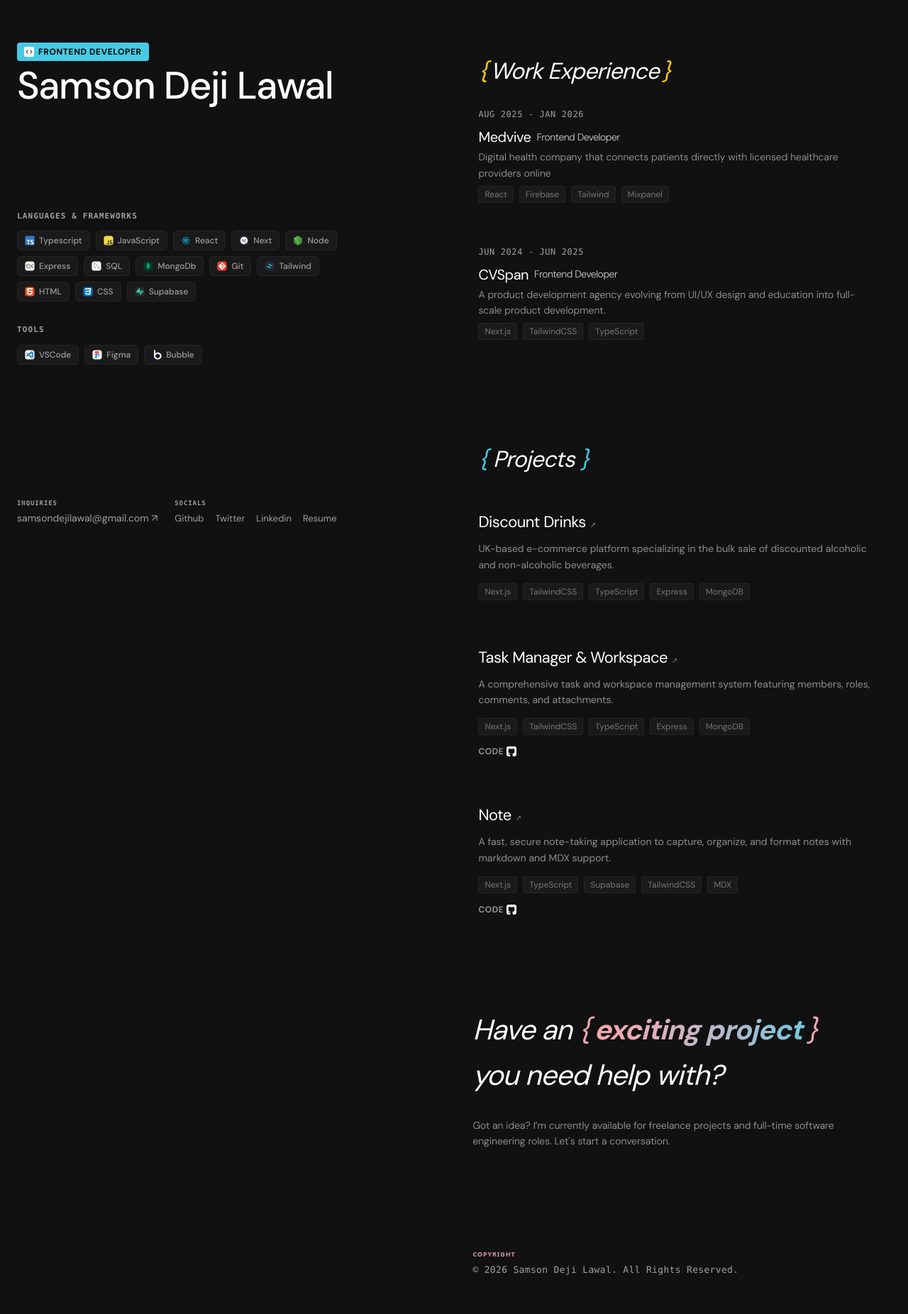
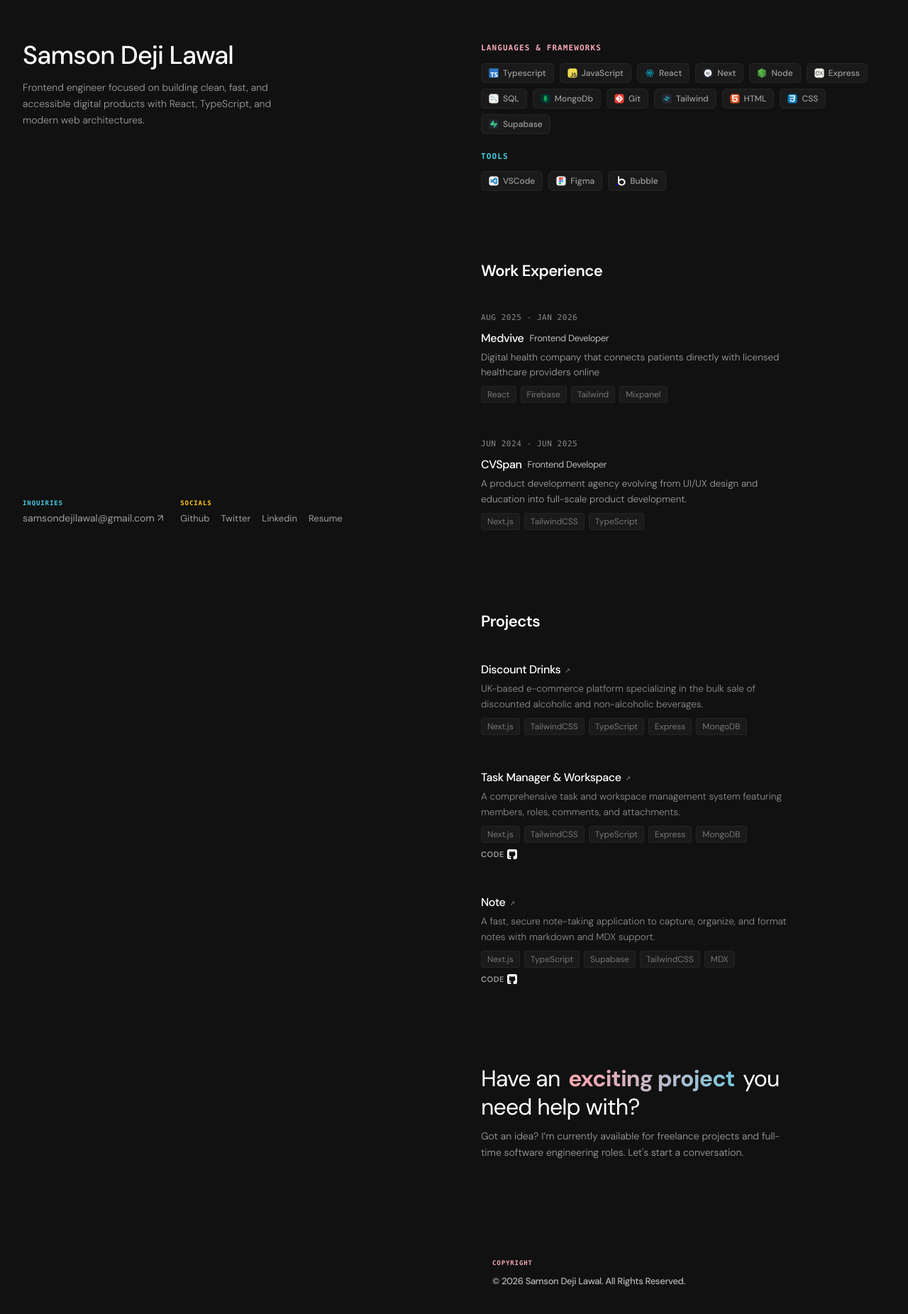
Before and after one commit to samsonlawal/My-Portfolio, a Next.js app: page / in a window 1280 px wide. Shown: the top 1852 px of the page at 71% size. Built offline with nearby package versions, Linux system fonts and the light colour scheme.

Commit message:
updates v1

```diff
--- a/src/app/page.tsx
+++ b/src/app/page.tsx
@@ -5,6 +5,7 @@ import Main from "@/components/layouts/home";
 
 import Image from "next/image";
 import About from "@/components/pages/about";
+import Skills from "@/components/pages/skills";
 import Works from "@/components/pages/work";
 import Projects from "@/components/pages/projects";
 import Contact from "@/components/pages/contact";
@@ -40,12 +41,12 @@ export default function Home() {
         <meta property="og:type" content="website" />
       </Head>
 
-      <div className="flex flex-col lg:flex-row max-w-7xl mx-auto min-h-screen w-full px-3 lg:px-6 font-dm-sans bg-[#fff] dark:bg-[#111] text-black transition-all duration-300">
+      <div className="flex flex-col lg:flex-row lg:justify-between max-w-7xl mx-auto min-h-screen w-full px-4 lg:px-8 font-dm-sans bg-[#fff] dark:bg-[#111] text-black transition-all duration-300">
         <div className="lg:w-[45%] lg:sticky lg:top-0 h-fit lg:h-screen lg:py-0 overflow-y-auto [&::-webkit-scrollbar]:hidden [-ms-overflow-style:none] [scrollbar-width:none]">
           <Main />
         </div>
-        <div className="lg:flex-1 flex flex-col gap-24 py-[60px] lg:py-[60px] lg:pl-18">
-          {/* <About /> */}
+        <div className="lg:w-[48%] max-w-[570px] flex flex-col gap-24 py-[60px] lg:py-[60px]">
+          <Skills />
           <Works />
           <Projects />
           <Contact />
--- a/src/components/pages/about/index.tsx
+++ b/src/components/pages/about/index.tsx
@@ -11,10 +11,8 @@ export default function About() {
         className="flex flex-col gap-4 w-full items-start font-dm-sans text-left justify-start"
       >
         {/* Header */}
-        <h3 className="text-[24px] lg:text-[32px] tracking-tight leading-8 italic text-white hover:text-[#F1A7B4] duration-300 transition-colors select-none group">
-          <span className="text-[#F1A7B4] pr-[4px]">{"{"}</span>
+        <h3 className="text-[24px] lg:text-[32px] tracking-tight leading-8 text-white hover:text-[#F1A7B4] duration-300 transition-colors select-none group">
           About Me
-          <span className="text-[#F1A7B4] pl-[4px]">{"}"}</span>
         </h3>
 
         {/* Content Paragraphs */}
--- a/src/components/pages/blog/index.tsx
+++ b/src/components/pages/blog/index.tsx
@@ -20,7 +20,7 @@ export default function Blog() {
           </div>
 
           {/* Description */}
-          <div className="md:col-span-5 text-[14px] text-white/70 leading-relaxed max-w-md pt-1 font-serif italic">
+          <div className="md:col-span-5 text-[14px] text-white/70 leading-relaxed max-w-md pt-1">
             "{project.description}"
           </div>
 
--- a/src/components/pages/contact/ContactLayout.tsx
+++ b/src/components/pages/contact/ContactLayout.tsx
@@ -12,34 +12,21 @@ export default function ContactLayout() {
 
   return (
     <div className="flex flex-col items-start gap-8 w-full text-left">
-      <div className="flex flex-col gap-4 items-start w-full">
-        <h3 className="text-[30px] lg:text-[40px] md:w-[85%] tracking-tight leading-10 lg:leading-16 italic text-white select-none">
+      <div className="flex flex-col gap-2.5 items-start w-full">
+        <h3 className="text-[24px] lg:text-[32px] max-w-md tracking-tight leading-snug lg:leading-[1.25] text-white select-none">
           Have an{" "}
-          <span className="inline-flex items-baseline group">
-            {/* Wonky left bracket */}
-            <span className="text-[#F1A7B4] pr-[2px] transition-all duration-300 inline-block group-hover:rotate-[15deg] group-hover:scale-110">
-              {"{"}
-            </span>
-
-            {/* Gradient highlighted text - clickable to copy */}
-              <span
-                onClick={copyToClipboard}
-                className="bg-gradient-to-r from-[#FFC914] via-[#F1A7B4] to-[#48cAE4] bg-clip-text text-transparent font-bold px-1 group-hover:scale-105 transform inline-block bg-[length:200%_auto] animate-[rainbowFlow_4s_linear_infinite] transition-all duration-300 group-hover:drop-shadow-[0_0_12px_rgba(72,202,228,0.35)] cursor-pointer active:scale-95 active:opacity-90"
-              >
-                exciting project
-              </span>
-
-            {/* Wonky right bracket */}
-            <span className="text-[#F1A7B4] pl-[2px] transition-all duration-300 inline-block group-hover:rotate-[-15deg] group-hover:scale-110">
-              {"}"}
-            </span>
+          <span
+            onClick={copyToClipboard}
+            className="bg-gradient-to-r from-[#FFC914] via-[#F1A7B4] to-[#48cAE4] bg-clip-text text-transparent font-bold px-1 hover:scale-105 transform inline-block bg-[length:200%_auto] animate-[rainbowFlow_4s_linear_infinite] transition-all duration-300 hover:drop-shadow-[0_0_12px_rgba(72,202,228,0.35)] cursor-pointer active:scale-95 active:opacity-90"
+          >
+            exciting project
           </span>{" "}
           you need help with?
         </h3>
 
         {/* Grammatically complete description replace for badge */}
-        <div className=" py-1 max-w-xl mt-2 select-none">
-          <p className="text-white/60 text-[13px] md:text-[14px] leading-relaxed font-light">
+        <div className="select-none">
+          <p className="text-white/60 text-[13px] md:text-[14px] leading-relaxed font-light max-w-md">
             Got an idea? I’m currently available for freelance projects and full-time software engineering roles. Let's start a conversation.
           </p>
         </div>
--- a/src/components/pages/contact/index.tsx
+++ b/src/components/pages/contact/index.tsx
@@ -5,7 +5,7 @@ import ContactLayout from "./ContactLayout";
 
 export default function Contact() {
   return (
-    <div className="w-full lg:px-4" id="contact">
+    <div className="w-full" id="contact">
       <div className="flex flex-col gap-8 w-full items-start justify-start">
         {/* Render Layout */}
         <div className="w-full">
--- a/src/components/pages/footer/FooterLayout.tsx
+++ b/src/components/pages/footer/FooterLayout.tsx
@@ -13,17 +13,17 @@ export default function FooterLayout() {
   const year = new Date().getFullYear();
 
   return (
-    <div className="max-screen-inner w-full pt-4 mt-4 text-left font-sans">
-      <div className="flex items-start justify-start w-full text-xs md:text-sm text-white/50">
-        {/* Left Column: Copyright (3rd/last on mobile) */}
-        <div className="flex flex-col gap-1.5 order-3 md:order-none">
-          <span className="text-[9px] tracking-widest uppercase text-[#F1A7B4]/90 font-bold">Copyright</span>
-          <p className="text-white/60 font-mono text-[11px] md:text-[13px] tracking-wide">© {year} Samson Deji Lawal. All Rights Reserved.</p>
+    <div className="w-full pt-4 mt-4 text-left font-dm-sans">
+      <div className="flex items-start justify-start w-full">
+        {/* Left Column: Copyright */}
+        <div className="flex flex-col gap-1.5">
+          <span className="font-mono text-[9px] tracking-widest uppercase text-[#F1A7B4] font-bold">
+            Copyright
+          </span>
+          <p className="text-white/70 text-xs md:text-[13px] font-medium tracking-tight mt-1">
+            © {year} Samson Deji Lawal. All Rights Reserved.
+          </p>
         </div>
-
-
-
-
       </div>
     </div>
   );
--- a/src/components/pages/hero/index.tsx
+++ b/src/components/pages/hero/index.tsx
@@ -3,7 +3,6 @@
 import React, { useState, useRef } from "react";
 import { SOCIAL_LINKS } from "@/lib/constants";
 import { useTheme } from "next-themes";
-import { LANGUAGES_DATA, TOOLS_DATA } from "../about/aboutData";
 
 export default function Hero() {
   const { resolvedTheme } = useTheme();
@@ -22,7 +21,8 @@ export default function Hero() {
       className="flex h-full flex-col gap-16 md:gap-8 w-full items-start justify-between py-[80px] md:py-[60px] relative select-none"
       ref={homeRef}
     >
-      <div className="flex flex-col gap-2">
+      <div className="flex flex-col gap-3">
+        {/* Shiny badge box
         <div
           onClick={(e) =>
             e.currentTarget.classList.toggle("hero-badge-active")
@@ -38,10 +38,11 @@ export default function Hero() {
             Frontend Developer
           </p>
         </div>
+        */}
 
         <div className="flex flex-col gap-3 justify-center items-start">
           <h1
-            className="text-[38px] md:text-[54px] text-white font-medium leading-none tracking-tight cursor-default group"
+            className="text-[26px] md:text-[36px] text-white font-medium leading-none tracking-tight cursor-default group"
             onClick={(e) => {
               const el = e.currentTarget;
               el.classList.toggle("hero-name-active");
@@ -51,59 +52,16 @@ export default function Hero() {
               Samson Deji Lawal
             </span>
           </h1>
-        </div>
-      </div>
 
-      <div>
-        <div className="flex flex-col gap-3 items-start text-left w-full mb-8 lg:pr-24">
-          <span className="font-mono text-[11px] tracking-widest uppercase text-[#fff]/60 font-bold">
-            Languages & Frameworks
-          </span>
-          <div className="flex flex-wrap gap-2 justify-start">
-            {LANGUAGES_DATA.map((lang, i) => (
-              <div
-                key={i}
-                className="flex items-center gap-1.5 bg-[#1a1a1a] hover:bg-white/5 border border-white/5 px-2.5 py-1 rounded-md transition-colors duration-200"
-              >
-                <img
-                  src={lang.icon}
-                  alt={lang.name}
-                  className="w-3.5 h-3.5"
-                />
-                <span className="text-[12px] font-medium text-[#9d9d9d]">
-                  {lang.name}
-                </span>
-              </div>
-            ))}
-          </div>
-        </div>
-        <div className="flex flex-col gap-3 items-start text-left w-full">
-          <span className="font-mono text-[11px] tracking-widest uppercase text-[#fff]/60 font-bold">
-            Tools
-          </span>
-          <div className="flex flex-wrap gap-2 justify-start">
-            {TOOLS_DATA.map((tool, i) => (
-              <div
-                key={i}
-                className="flex items-center gap-1.5 bg-[#1a1a1a] hover:bg-white/5 border border-white/5 px-2.5 py-1 rounded-md transition-colors duration-200"
-              >
-                <img
-                  src={tool.icon}
-                  alt={tool.name}
-                  className="w-3.5 h-3.5"
-                />
-                <span className="text-[12px] font-medium text-[#9d9d9d]">
-                  {tool.name}
-                </span>
-              </div>
-            ))}
-          </div>
+          <p className="text-white/60 text-[13px] md:text-[14px] leading-relaxed font-light max-w-sm mt-1">
+            Frontend engineer focused on building clean, fast, and accessible digital products with React, TypeScript, and modern web architectures.
+          </p>
         </div>
       </div>
 
       <div className="flex flex-col lg:flex-row gap-6 lg:justify-between pt-10">
         <div className="flex flex-col order-1 md:order-none">
-          <span className="font-mono text-[9px] tracking-widest uppercase text-[#fff]/60 font-bold">Inquiries</span>
+          <span className="font-mono text-[9px] tracking-widest uppercase text-[#48cAE4] font-bold">Inquiries</span>
           <button
             onClick={copyToClipboard}
             className="text-white/60 hover:text-[#FFC914] active:text-[#FFC914] transition-colors duration-300 text-xs md:text-sm text-left cursor-pointer mt-1"
@@ -113,7 +71,7 @@ export default function Hero() {
         </div>
 
         <div className="flex flex-col gap-1.5 order-2 md:order-none">
-          <span className="font-mono text-[9px] tracking-widest uppercase text-[#fff]/60 font-bold">Socials</span>
+          <span className="font-mono text-[9px] tracking-widest uppercase text-[#FFC914] font-bold">Socials</span>
           <div className="flex flex-wrap gap-x-4 gap-y-1 text-xs md:text-[13px] text-white/60">
             {SOCIAL_LINKS.map((link, index) => {
               const getHoverColor = (name: string) => {
--- a/src/components/pages/projects/ProjectsLayout.tsx
+++ b/src/components/pages/projects/ProjectsLayout.tsx
@@ -3,39 +3,40 @@ import { PROJECTS_DATA } from "./projectsData";
 
 export default function ProjectsLayout() {
   return (
-    <div className="flex flex-col w-full mt-2">
+    <div className="flex flex-col w-full mt-2 gap-4">
       {PROJECTS_DATA.map((project, index) => {
         return (
           <div
             key={index}
-            className="group flex flex-col md:flex-row items-start justify-between py-8 transition-all duration-300"
+            className="group flex flex-col w-full gap-2 p-3 -mx-3 md:p-4 md:-mx-4 rounded-none hover:bg-white/[0.04] active:bg-white/[0.06] transition-all duration-300 items-start text-left cursor-default"
           >
-            <div className="flex items-start gap-6 md:gap-12 w-full">
-              <div className="flex flex-col gap-3.5 w-full text-left">
-                <div className="flex flex-col gap-2.5">
+            <div className="flex flex-col w-full gap-1">
+              <div className="flex flex-col gap-0.5">
                 <a
                   href={project.link}
                   target="_blank"
                   rel="noopener noreferrer"
-                    className="text-[18px] md:text-[22px] font-normal text-white group-hover:text-[#48CAE4] transition-all duration-300 tracking-tight w-fit"
+                  className="text-[15px] md:text-[16px] font-medium text-white group-hover:text-[#48CAE4] transition-all duration-300 tracking-tight w-fit flex items-center"
                   onClick={(e) => e.stopPropagation()}
                 >
                   {project.name}
-                    <span className="font-mono text-[14px] text-white/40 group-hover:text-[#48CAE4] transition-colors duration-300 ml-1.5">
+                  <span className="font-mono text-[13px] text-white/40 group-hover:text-[#48CAE4] transition-colors duration-300 ml-1.5">
                     ↗
                   </span>
                 </a>
-                  <p className="text-[13px] md:text-[14px] text-[#8e8e93] leading-relaxed max-w-2xl group-hover:text-white/80 transition-colors">
+              </div>
+
+              {/* Description */}
+              <p className="text-[13px] md:text-[13.5px] text-[#8e8e93] leading-relaxed max-w-md group-hover:text-white/80 transition-colors font-light">
                 {project.description}
               </p>
-                </div>
 
               {/* Tech Stack Tags */}
-                <div className="flex flex-wrap gap-2 justify-start">
+              <div className="flex flex-wrap gap-1.5 justify-start mt-1">
                 {project.stack.split(" • ").map((tech, idx) => (
                   <span
                     key={idx}
-                      className="text-[12px] md:text-[12px] text-white/40 px-2 py-0.5 rounded group-hover:text-white transition-colors duration-300 flex items-center gap-1.5 bg-[#1a1a1a] hover:bg-white/5 border border-white/5"
+                    className="text-[11px] md:text-[12px] text-white/40 px-2 py-0.5 rounded group-hover:text-white transition-colors duration-300 flex items-center gap-1.5 bg-[#1a1a1a] hover:bg-white/5 border border-white/5"
                   >
                     {tech}
                   </span>
@@ -44,12 +45,12 @@ export default function ProjectsLayout() {
 
               {/* GitHub link only (if exists) */}
               {project.github && (
-                  <div className="flex items-center gap-3">
+                <div className="flex items-center gap-3 mt-1">
                   <a
                     href={project.github}
                     target="_blank"
                     rel="noopener noreferrer"
-                      className="text-[12px] uppercase tracking-wider font-semibold text-white/60 hover:text-white flex items-center gap-1 hover:underline"
+                    className="text-[11px] uppercase tracking-wider font-semibold text-white/60 hover:text-white flex items-center gap-1 hover:underline"
                     onClick={(e) => e.stopPropagation()}
                   >
                     Code
@@ -63,7 +64,6 @@ export default function ProjectsLayout() {
               )}
             </div>
           </div>
-          </div>
         );
       })}
     </div>
--- a/src/components/pages/projects/index.tsx
+++ b/src/components/pages/projects/index.tsx
@@ -4,14 +4,12 @@ import ProjectsLayout from "./ProjectsLayout"; // Interactive List
 
 export default function Projects() {
   return (
-    <div className="w-full lg:mt-12 lg:px-6" id="projects">
+    <div className="w-full" id="projects">
       <div className="flex flex-col gap-3 md:gap-4 w-full items-start font-dm-sans text-black justify-start">
 
         {/* Header */}
-        <h3 className="text-[24px] lg:text-[32px] tracking-tight leading-8 italic text-[#fff] hover:text-[#48CAE4] transition-all duration-300">
-          <span className="text-[#48CAE4]">{"{ "}</span>
+        <h3 className="text-[18px] lg:text-[22px] font-semibold tracking-tight text-[#fff] hover:text-[#48CAE4] transition-all duration-300">
           Projects
-          <span className="text-[#48CAE4]">{" }"}</span>
         </h3>
 
         {/* Render Layout */}
--- /dev/null
+++ b/src/components/pages/skills/index.tsx
@@ -0,0 +1,58 @@
+"use client";
+
+import React from "react";
+import { LANGUAGES_DATA, TOOLS_DATA } from "../about/aboutData";
+
+export default function Skills() {
+  return (
+    <div className="w-full flex flex-col gap-6" id="skills">
+      {/* Languages & Frameworks */}
+      <div className="flex flex-col gap-3 items-start text-left w-full">
+        <span className="font-mono text-[10px] md:text-[11px] tracking-widest uppercase text-[#F1A7B4] font-bold">
+          Languages & Frameworks
+        </span>
+        <div className="flex flex-wrap gap-2 justify-start">
+          {LANGUAGES_DATA.map((lang, i) => (
+            <div
+              key={i}
+              className="flex items-center gap-1.5 bg-[#1a1a1a] hover:bg-white/5 border border-white/5 px-2.5 py-1 rounded-md transition-colors duration-200"
+            >
+              <img
+                src={lang.icon}
+                alt={lang.name}
+                className="w-3.5 h-3.5"
+              />
+              <span className="text-[12px] font-medium text-[#9d9d9d]">
+                {lang.name}
+              </span>
+            </div>
+          ))}
+        </div>
+      </div>
+
+      {/* Tools */}
+      <div className="flex flex-col gap-3 items-start text-left w-full">
+        <span className="font-mono text-[10px] md:text-[11px] tracking-widest uppercase text-[#48cAE4] font-bold">
+          Tools
+        </span>
+        <div className="flex flex-wrap gap-2 justify-start">
+          {TOOLS_DATA.map((tool, i) => (
+            <div
+              key={i}
+              className="flex items-center gap-1.5 bg-[#1a1a1a] hover:bg-white/5 border border-white/5 px-2.5 py-1 rounded-md transition-colors duration-200"
+            >
+              <img
+                src={tool.icon}
+                alt={tool.name}
+                className="w-3.5 h-3.5"
+              />
+              <span className="text-[12px] font-medium text-[#9d9d9d]">
+                {tool.name}
+              </span>
+            </div>
+          ))}
+        </div>
+      </div>
+    </div>
+  );
+}
--- a/src/components/pages/work/WorkLayout.tsx
+++ b/src/components/pages/work/WorkLayout.tsx
@@ -3,30 +3,30 @@ import { WORK_EXPERIENCE_DATA } from "./workData";
 
 export default function WorkLayout() {
   return (
-    <div className="flex flex-col w-full mt-2 gap-10 md:gap-10">
+    <div className="flex flex-col w-full mt-2 gap-4">
       {WORK_EXPERIENCE_DATA.map((work, index) => (
         <div
           key={index}
-          className="group flex flex-col w-full gap-2 py-2 items-start text-left"
+          className="group flex flex-col w-full gap-2 p-3 -mx-3 md:p-4 md:-mx-4 rounded-none hover:bg-white/[0.04] active:bg-white/[0.06] transition-all duration-300 items-start text-left cursor-default"
         >
           {/* Dates on the left */}
-          <div className="text-[10px] md:text-[12px] text-white/60 font-mono tracking-wider pt-1 flex-shrink-0 uppercase whitespace-nowrap select-none">
+          <div className="text-[10px] md:text-[11px] text-white/50 font-mono tracking-wider pt-0.5 flex-shrink-0 uppercase whitespace-nowrap select-none">
             {work.year}
           </div>
 
           {/* Details on the right */}
-          <div className="flex flex-col w-full gap-0.5">
+          <div className="flex flex-col w-full gap-1">
             <div className="flex flex-col gap-0.5">
-              <div className="flex flex-wrap gap-x-2 gap-y-0.5">
+              <div className="flex flex-wrap gap-x-2 gap-y-0.5 items-baseline">
                 <a
                   href={work.link}
                   target="_blank"
                   rel="noopener noreferrer"
-                  className="group/link text-[18px] md:text-[20px] font-normal tracking-tight text-white hover:text-[#FFC914] transition-colors duration-300 w-fit flex flex-row items-center "
+                  className="text-[15px] md:text-[16px] font-medium tracking-tight text-white group-hover:text-[#FFC914] transition-colors duration-300 w-fit flex flex-row items-center"
                 >
                   <p className="pr-1">{work.title}</p>
                   {/* {` · `} */}
-                  <span className=" pl-1 text-white/80 text-[12px] font-light md:text-[14px]">
+                  <span className="pl-1 text-white/70 text-[12px] md:text-[13px] font-normal group-hover:text-white/90 transition-colors duration-300">
                     {work.role}
                   </span>
                 </a>
@@ -34,16 +34,16 @@ export default function WorkLayout() {
             </div>
 
             {/* Description */}
-            <p className="text-[14px] md:text-[14px] text-white/60 leading-relaxed max-w-2xl font-light">
+            <p className="text-[13px] md:text-[13.5px] text-white/60 leading-relaxed max-w-md font-light">
               {work.description}
             </p>
 
             {/* Tech Stack Tags */}
-            <div className="flex flex-wrap gap-2 justify-start mt-1">
+            <div className="flex flex-wrap gap-1.5 justify-start mt-1">
               {work.stack.split(" • ").map((tech, idx) => (
                 <span
                   key={idx}
-                  className="text-[12px] md:text-[12px] text-white/40 px-2 py-0.5 rounded group-hover:text-white transition-colors duration-300 flex items-center gap-1.5 bg-[#1a1a1a] hover:bg-white/5 border border-white/5 "
+                  className="text-[11px] md:text-[12px] text-white/40 px-2 py-0.5 rounded group-hover:text-white transition-colors duration-300 flex items-center gap-1.5 bg-[#1a1a1a] hover:bg-white/5 border border-white/5"
                 >
                   {tech}
                 </span>
--- a/src/components/pages/work/index.tsx
+++ b/src/components/pages/work/index.tsx
@@ -7,15 +7,13 @@ export default function Works() {
   const workRef = useRef<HTMLDivElement>(null);
 
   return (
-    <div className="w-full h-fit lg:mt-6 lg:px-6" id="work">
+    <div className="w-full h-fit" id="work">
       <div className="flex flex-col gap-4 w-full items-start font-dm-sans text-black justify-start">
 
         {/* Header */}
         <div>
-          <h3 className="text-[24px] lg:text-[32px] tracking-tight leading-8 italic text-[#fff] hover:text-[#FFC914] transition-colors duration-300">
-            <span className="text-[#FFC914] pr-[4px]">{"{"}</span>
+          <h3 className="text-[18px] lg:text-[22px] font-semibold tracking-tight text-[#fff] hover:text-[#FFC914] transition-colors duration-300">
             Work Experience
-            <span className="text-[#FFC914] pl-[4px]">{"}"}</span>
           </h3>
         </div>
 
```
Lines whose indentation alone changed are shown as unchanged.
